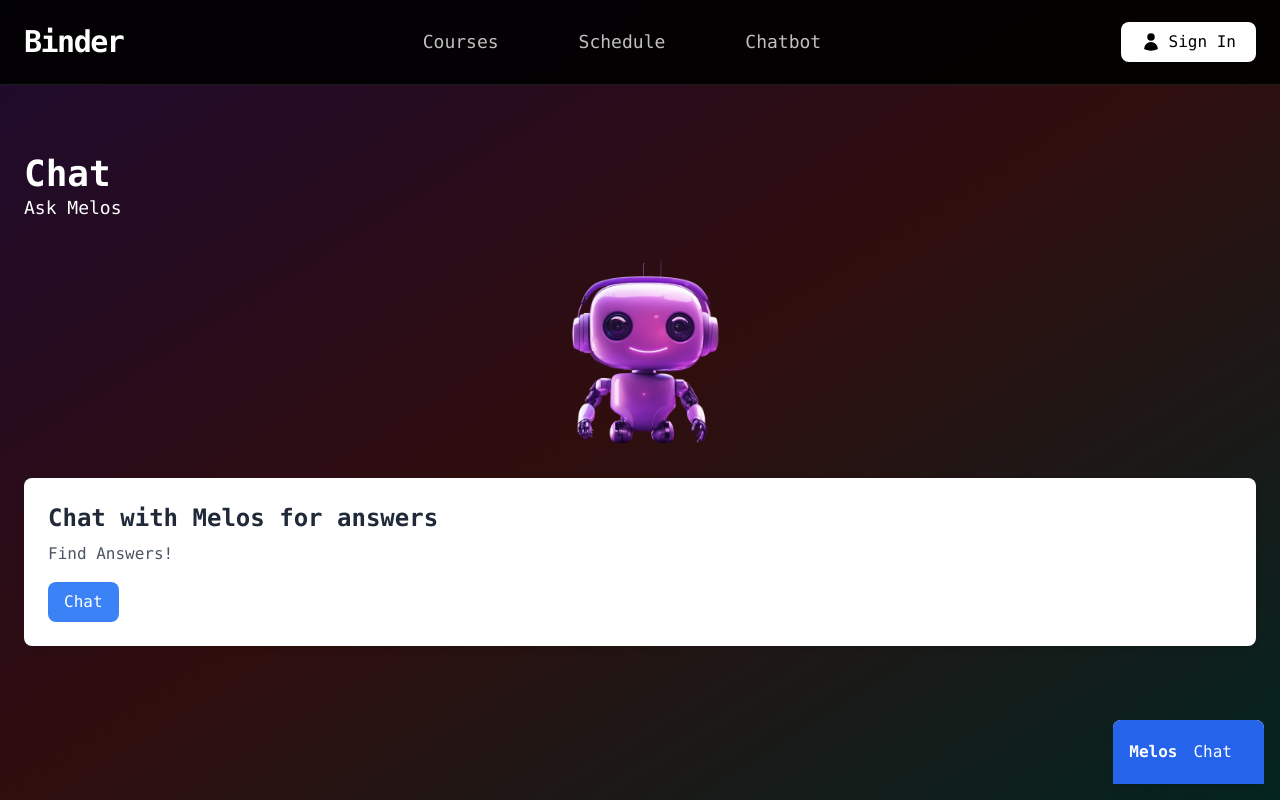
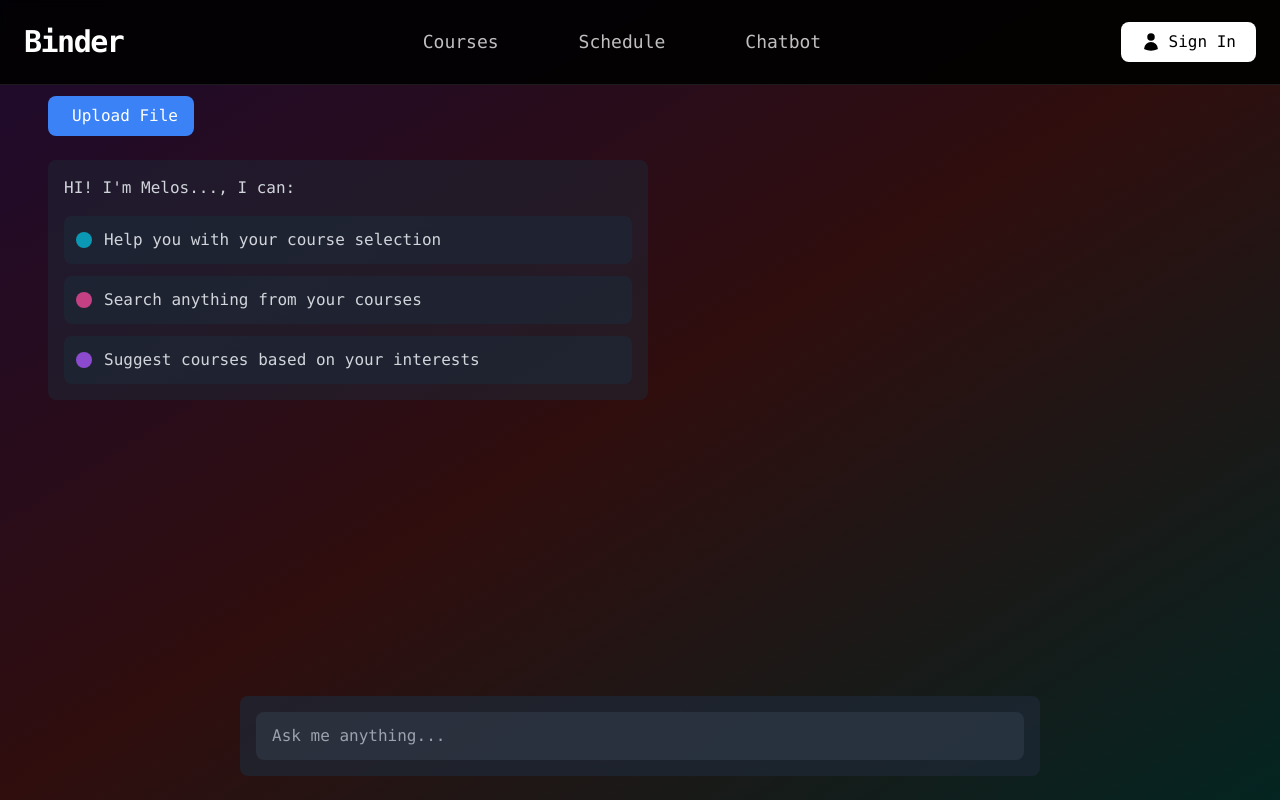
Before and after one commit to naviadepu/Binder, a Next.js app: page /chat in a window 1280 px wide. Built offline with nearby package versions, Linux system fonts and the light colour scheme.

Commit message:
chatbot ui

```diff
--- a/app/chat/page.tsx
+++ b/app/chat/page.tsx
@@ -2,34 +2,59 @@
 
 import React from 'react'
 import Image from 'next/image'
-import Chatbox from '../components/chatbox'
 
 export default function Page() {
   return (
-    <div className="flex-grow font-poppins">
-      <header className="mb-8">
-        <h1 className="text-4xl font-bold">Chat</h1>
-        <p className="text-lg">Ask Melos</p>
-      </header>
+    <div className="min-h-screen pt-24 pb-20 px-6 font-poppins overflow-y-auto">
+      {/* Upload Button at Top */}
+      <div className="mb-6">
+        <button className="bg-blue-500 hover:bg-blue-600 text-white px-4 py-2 rounded-lg flex items-center gap-2 transition-colors">
+          <i className="fas fa-upload"></i>
+          Upload File
+        </button>
+      </div>
 
-      <Image
-        src="/melos.png"
-        alt="Melos chatbot"
-        width={200}
-        height={200}
-        priority
-        className="mx-auto mb-6"
-      />
+      {/* Initial Bot Message */}
+      <div className="mb-8">
+        <div className="bg-gray-800/50 rounded-lg p-4 max-w-[600px]">
+          <h2 className="text-gray-300 mb-4">HI! I'm Melos..., I can:</h2>
 
-      <main className="flex flex-col gap-6">
-        <Chatbox />
+          {/* Capabilities List */}
+          <div className="space-y-3">
+            <div className="flex items-center gap-3 bg-gray-800/70 p-3 rounded-lg">
+              <div className="bg-cyan-500/80 p-2 rounded-full">
+                <i className="fas fa-info text-white"></i>
+              </div>
+              <p className="text-gray-300">Help you with your course selection</p>
+            </div>
 
-        <div className="bg-white p-6 rounded-lg shadow-md">
-          <h2 className="text-2xl font-semibold text-gray-800">Chat with Melos for answers</h2>
-          <p className="text-gray-600 mt-2">Find Answers!</p>
-          <button className="mt-4 px-4 py-2 bg-blue-500 text-white rounded-lg">Chat</button>
+            <div className="flex items-center gap-3 bg-gray-800/70 p-3 rounded-lg">
+              <div className="bg-pink-500/80 p-2 rounded-full">
+                <i className="fas fa-eye text-white"></i>
+              </div>
+              <p className="text-gray-300">Search anything from your courses</p>
+            </div>
+
+            <div className="flex items-center gap-3 bg-gray-800/70 p-3 rounded-lg">
+              <div className="bg-purple-500/80 p-2 rounded-full">
+                <i className="fas fa-calendar text-white"></i>
+              </div>
+              <p className="text-gray-300">Suggest courses based on your interests</p>
+            </div>
+          </div>
         </div>
-      </main>
+      </div>
+
+      {/* Chat Input */}
+      <div className="fixed bottom-6 left-6 right-6 max-w-[800px] mx-auto">
+        <div className="bg-gray-800/70 rounded-lg p-4">
+          <input
+            type="text"
+            placeholder="Ask me anything..."
+            className="w-full bg-gray-700/50 rounded-lg px-4 py-3 text-white placeholder-gray-400 focus:outline-none focus:ring-2 focus:ring-blue-500"
+          />
+        </div>
+      </div>
     </div>
   )
 }
--- a/app/globals.css
+++ b/app/globals.css
@@ -12,3 +12,7 @@ body {
 * {
   box-sizing: border-box;
 }
+
+.chat-gradient {
+  background: linear-gradient(180deg, rgba(0,0,0,0) 0%, rgba(0,0,0,0.1) 100%);
+}
```
